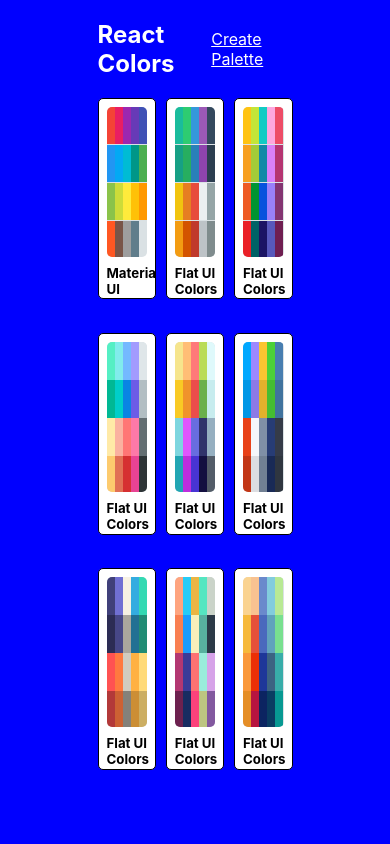
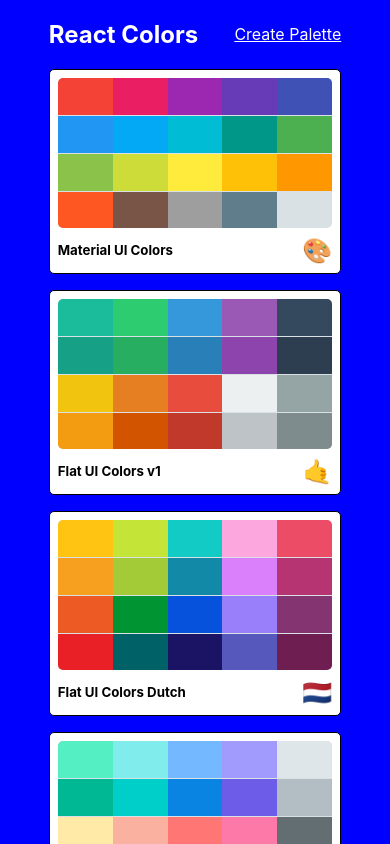
Before and after one commit to HitenSidapara/ReactColorsAppProject, a React (Create React App) app: page / in a window 390 px wide. Shown: the top 844 px of the page. Built offline with nearby package versions, Linux system fonts and the light colour scheme.

Commit message:
[ADD] : Make PaletteList Responsive

```diff
--- a/src/styles/PaletteListStyles.js
+++ b/src/styles/PaletteListStyles.js
@@ -1,4 +1,6 @@
-export default  {
+import sizes from "./Sizes";
+
+export default {
     root: {
         backgroundColor: "blue",
         height: "100vh",
@@ -11,16 +13,22 @@
         display: "flex",
         alignItems: "flex-start",
         flexDirection: "column",
-        flexWrap: "wrap"
+        flexWrap: "wrap",
+        [sizes.down("xl")]: {
+            width: "80%"
+        },
+        [sizes.down("xs")]: {
+            width: "75%"
+        }
     },
     nav: {
         display: "flex",
         width: "100%",
         justifyContent: "space-between",
         color: "white",
-        alignItems:"center",
-        "& a":{
-            color:"white"
+        alignItems: "center",
+        "& a": {
+            color: "white"
         }
     },
     palettes: {
@@ -28,6 +36,13 @@
         width: "100%",
         display: "grid",
         gridTemplateColumns: "repeat(3, 30%)",
-        gridGap: "5%"
+        gridGap: "2.5rem",
+        [sizes.down("md")]: {
+            gridTemplateColumns: "repeat(2, 50%)"
+        },
+        [sizes.down("xs")]: {
+            gridTemplateColumns: "repeat(1, 100%)",
+            gridGap: "1rem"
+        }
     }
 }
--- a/src/styles/Sizes.js
+++ b/src/styles/Sizes.js
@@ -5,7 +5,8 @@
             xs: "575.98px",
             sm: "767.98px",
             md: "991.98px",
-            lg: "1199.98px"
+            lg: "1199.98px",
+            xl: "1600px"
         };
         return `@media (max-width: ${sizes[size]})`;
     }
```
